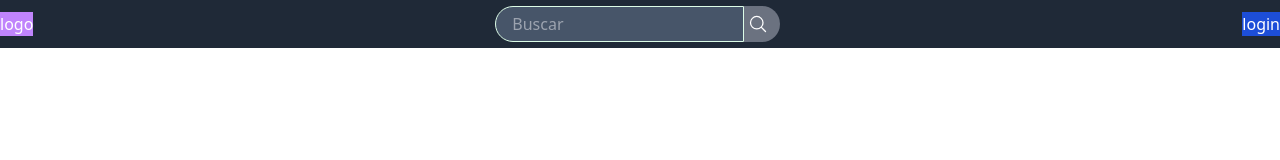
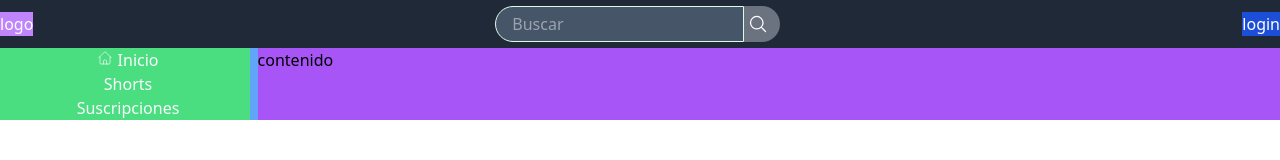
Before and after one commit to Luisa1201/Primer--proyecto-node, a website: page src/youtube.html in a window 1280 px wide. Drawn offline with nearby package versions, Linux system fonts and the light colour scheme; files that its build step writes are made by us from their sources.

Commit message:
Ultima actualización

```diff
--- a/src/youtube.html
+++ b/src/youtube.html
@@ -24,6 +24,23 @@
             login
         </div>
     </header>
+    <div class="gap-2 grid-cols-5 grid bg-blue-400">
+        <menu class=" bg-green-400">
+            <button class=" block w-64 text-slate-50 text-center">
+                <span class="w-4 inline-block"><svg xmlns="http://www.w3.org/2000/svg" fill="none" viewBox="0 0 24 24" strokeWidth={1.5} stroke="currentColor" className="w-6 h-6">
+                    <path strokeLinecap="round" strokeLinejoin="round" d="M2.25 12l8.954-8.955c.44-.439 1.152-.439 1.591 0L21.75 12M4.5 9.75v10.125c0 .621.504 1.125 1.125 1.125H9.75v-4.875c0-.621.504-1.125 1.125-1.125h2.25c.621 0 1.125.504 1.125 1.125V21h4.125c.621 0 1.125-.504 1.125-1.125V9.75M8.25 21h8.25" />
+                  </svg>
+                </span>
+                <span class="">Inicio</span>
+
+            </button>
+            <button class=" block w-64 text-slate-50 text-center">Shorts</button>
+            <button class=" block w-64 text-slate-50 text-center">Suscripciones</button>
+        </menu>
+        <section class=" col-span-4 bg-purple-500">
+          contenido
+        </section>
+        </div>
 
 </body>
 </html>
```
